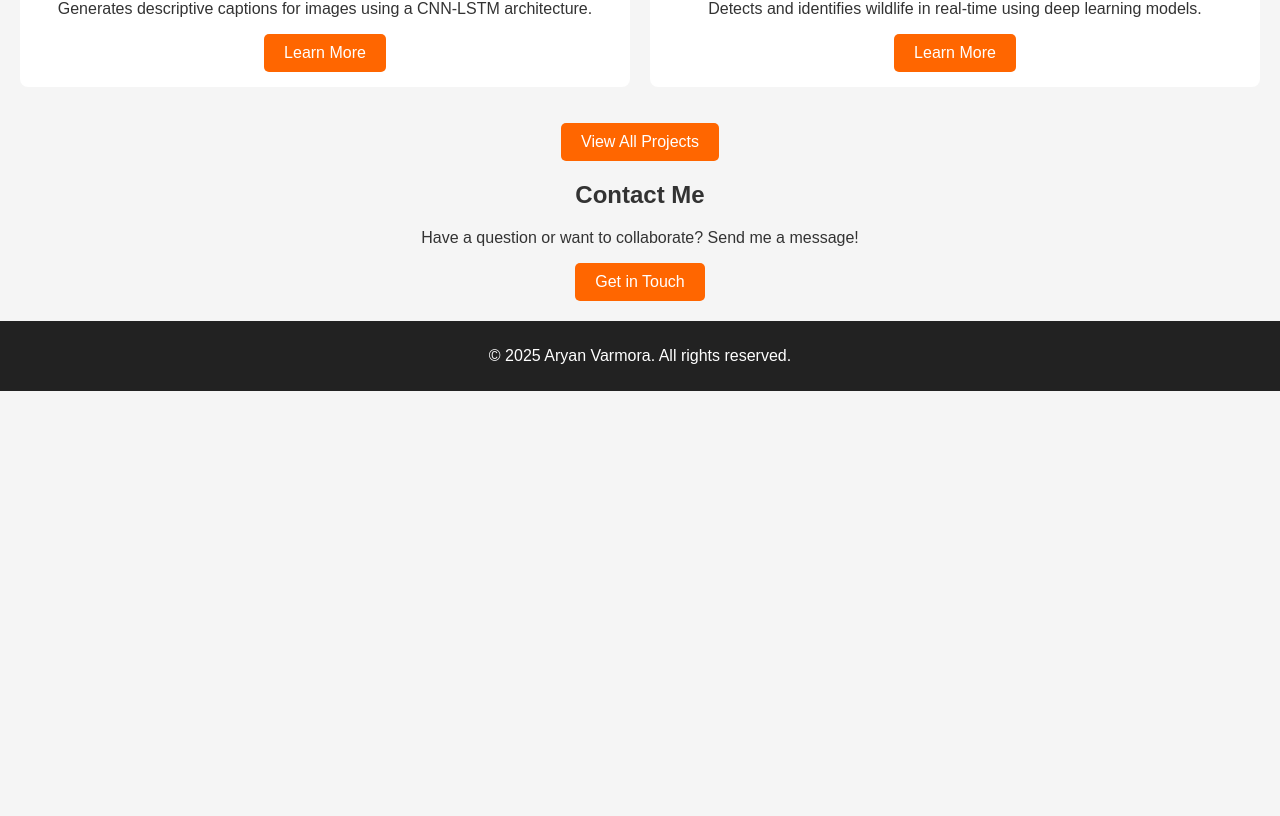
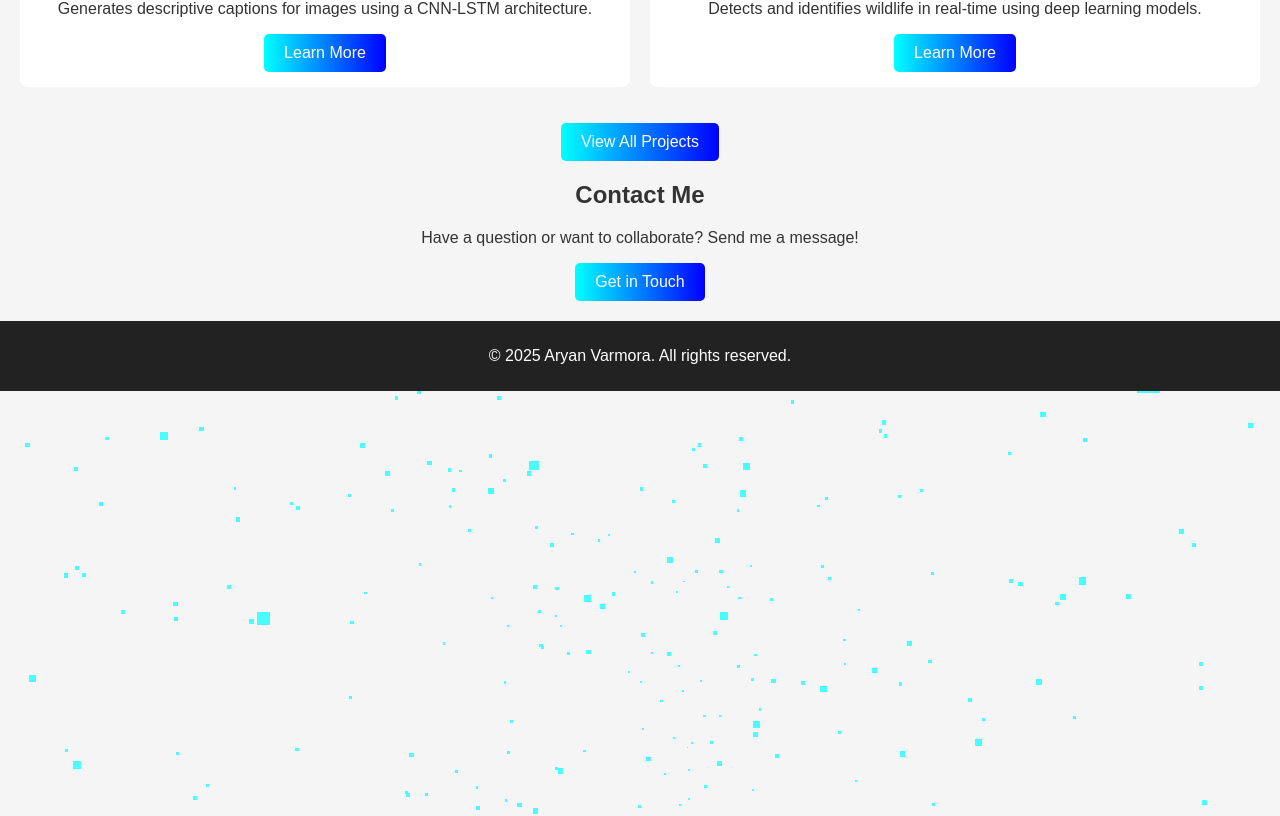
Before and after one commit to AryanVarmora/AryanVarmora.github.io, a plain HTML site: page index.html in a window 1280 px wide. Shown: the part 1017-1833 px from the top of the page. Before the commit the page ends 1408 px from the top, so only its background shows below. Drawn offline with nearby package versions, Linux system fonts and the light colour scheme.

Commit message:
Added 3D effects, smooth animations, and futuristic UI

```diff
--- a/assets/main.css
+++ b/assets/main.css
@@ -81,3 +81,32 @@ body {
     padding: 10px;
     margin-top: 20px;
   }
+  /* Neon Hover Effects */
+ nav ul li a {
+    color: white;
+    text-decoration: none;
+    transition: 0.3s;
+  }
+
+  nav ul li a:hover {
+    color: cyan;
+    text-shadow: 0px 0px 10px cyan;
+  }
+
+  /* Smooth Page Scrolling */
+  html {
+    scroll-behavior: smooth;
+  }
+
+  /* Glowing Buttons */
+  .btn {
+    background: linear-gradient(90deg, cyan, blue);
+    padding: 10px 20px;
+    border-radius: 5px;
+    color: white;
+    text-decoration: none;
+  }
+
+  .btn:hover {
+    filter: brightness(1.2);
+  }
--- a/index.html
+++ b/index.html
@@ -4,9 +4,9 @@
   <meta charset="UTF-8">
   <meta name="viewport" content="width=device-width, initial-scale=1.0">
   <meta name="description" content="Portfolio of Aryan Varmora - AI, ML, and Software Development">
-  <meta name="keywords" content="Aryan Varmora, AI Engineer, Machine Learning, Software Developer, Portfolio">
+  <meta name="keywords" content="Aryan Varmora, Software Developer, Portfolio">
   <meta name="author" content="Aryan Varmora">
-  <meta property="og:title" content="Aryan Varmora - AI & ML Engineer">
+  <meta property="og:title" content="Aryan Varmora - Compputer Engineer">
   <meta property="og:description" content="Master's in CS | AI & ML Enthusiast | Open to Collaboration">
   <meta property="og:image" content="/assets/profile.jpg">
 
@@ -14,6 +14,9 @@
   <link rel="stylesheet" href="/assets/main.css">
 </head>
 <body>
+
+  <!-- 3D Background Canvas -->
+  <canvas id="bg"></canvas>
 
   <!-- Dark Mode Toggle -->
   <button id="theme-toggle">🌙 Dark Mode</button>
@@ -49,14 +52,11 @@
     <!-- Skills & Tech Stack -->
     <section>
       <h2>Technical Skills</h2>
-      <!-- Tech Stack with alt attributes -->
-        <div class="tech-stack">
-            <img src="https://img.shields.io/badge/Python-3776AB?style=for-the-badge&logo=python&logoColor=white" alt="Python Programming Badge">
-            <img src="https://img.shields.io/badge/TensorFlow-FF6F00?style=for-the-badge&logo=tensorflow&logoColor=white" alt="TensorFlow AI Badge">
-            <img src="https://img.shields.io/badge/Java-007396?style=for-the-badge&logo=java&logoColor=white" alt="Java Programming Badge">
-         </div>
-
-
+      <div class="tech-stack">
+        <img src="https://img.shields.io/badge/Python-3776AB?style=for-the-badge&logo=python&logoColor=white" alt="Python Programming Badge">
+        <img src="https://img.shields.io/badge/TensorFlow-FF6F00?style=for-the-badge&logo=tensorflow&logoColor=white" alt="TensorFlow AI Badge">
+        <img src="https://img.shields.io/badge/Java-007396?style=for-the-badge&logo=java&logoColor=white" alt="Java Programming Badge">
+      </div>
     </section>
 
     <!-- Featured Projects -->
@@ -90,35 +90,8 @@
     <p>© 2025 Aryan Varmora. All rights reserved.</p>
   </footer>
 
-  <!-- JavaScript for Typing Animation & Dark Mode -->
-  <script>
-    // Typing Effect
-    const textArray = ["an AI & ML Engineer", "a Software Developer", "a Researcher"];
-    let index = 0, charIndex = 0;
-    function typeText() {
-        if (charIndex < textArray[index].length) {
-            document.getElementById("typing-text").innerHTML += textArray[index][charIndex++];
-            setTimeout(typeText, 100);
-        } else {
-            setTimeout(eraseText, 2000);
-        }
-    }
-    function eraseText() {
-        if (charIndex > 0) {
-            document.getElementById("typing-text").innerHTML = textArray[index].slice(0, --charIndex);
-            setTimeout(eraseText, 50);
-        } else {
-            index = (index + 1) % textArray.length;
-            setTimeout(typeText, 1000);
-        }
-    }
-    typeText();
+  <!-- JavaScript for 3D Effects, Typing Animation & Dark Mode -->
+  <script type="module" src="script.js"></script>
 
-    // Dark Mode Toggle
-    const themeToggle = document.getElementById("theme-toggle");
-    themeToggle.addEventListener("click", () => {
-      document.body.classList.toggle("dark-mode");
-    });
-  </script>
 </body>
 </html>
--- /dev/null
+++ b/script.js
@@ -0,0 +1,46 @@
+import * as THREE from 'https://cdn.jsdelivr.net/npm/three@0.135.0/build/three.module.js';
+
+// Setup Scene
+const scene = new THREE.Scene();
+const camera = new THREE.PerspectiveCamera(75, window.innerWidth / window.innerHeight, 0.1, 1000);
+camera.position.set(0, 0, 5);
+
+const renderer = new THREE.WebGLRenderer({ canvas: document.querySelector('#bg'), alpha: true });
+renderer.setSize(window.innerWidth, window.innerHeight);
+document.body.appendChild(renderer.domElement);
+
+// Create Floating Particles
+const particlesGeometry = new THREE.BufferGeometry();
+const particlesCount = 500;
+const positions = new Float32Array(particlesCount * 3);
+
+for (let i = 0; i < particlesCount * 3; i++) {
+  positions[i] = (Math.random() - 0.5) * 10;
+}
+
+particlesGeometry.setAttribute('position', new THREE.BufferAttribute(positions, 3));
+
+const particlesMaterial = new THREE.PointsMaterial({
+  color: 0x00ffff,
+  size: 0.05,
+  transparent: true,
+  opacity: 0.7,
+});
+
+const particlesMesh = new THREE.Points(particlesGeometry, particlesMaterial);
+scene.add(particlesMesh);
+
+// Animation Loop
+function animate() {
+  requestAnimationFrame(animate);
+  particlesMesh.rotation.y += 0.002;
+  renderer.render(scene, camera);
+}
+animate();
+
+// Responsive Window Resize
+window.addEventListener('resize', () => {
+  renderer.setSize(window.innerWidth, window.innerHeight);
+  camera.aspect = window.innerWidth / window.innerHeight;
+  camera.updateProjectionMatrix();
+});
```
